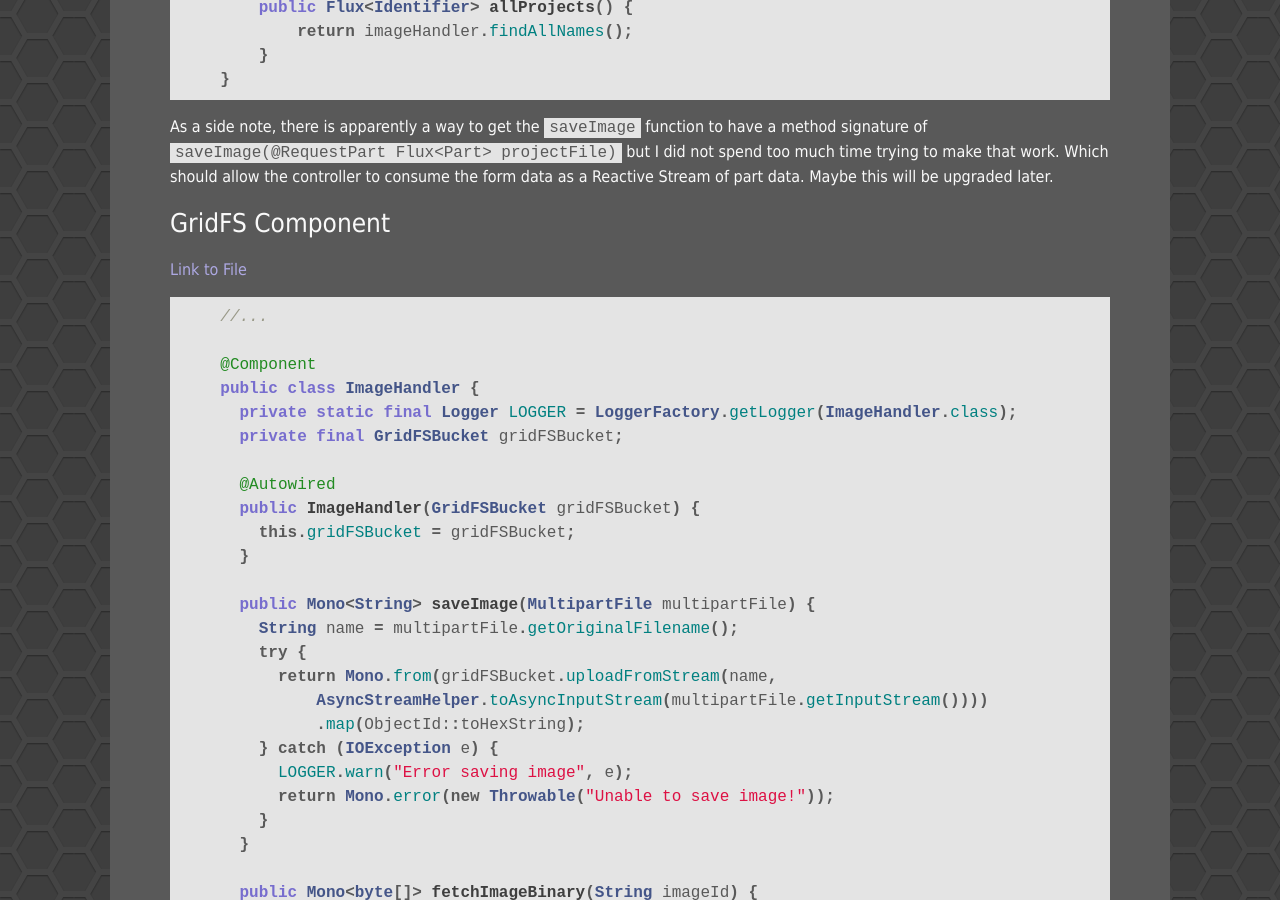
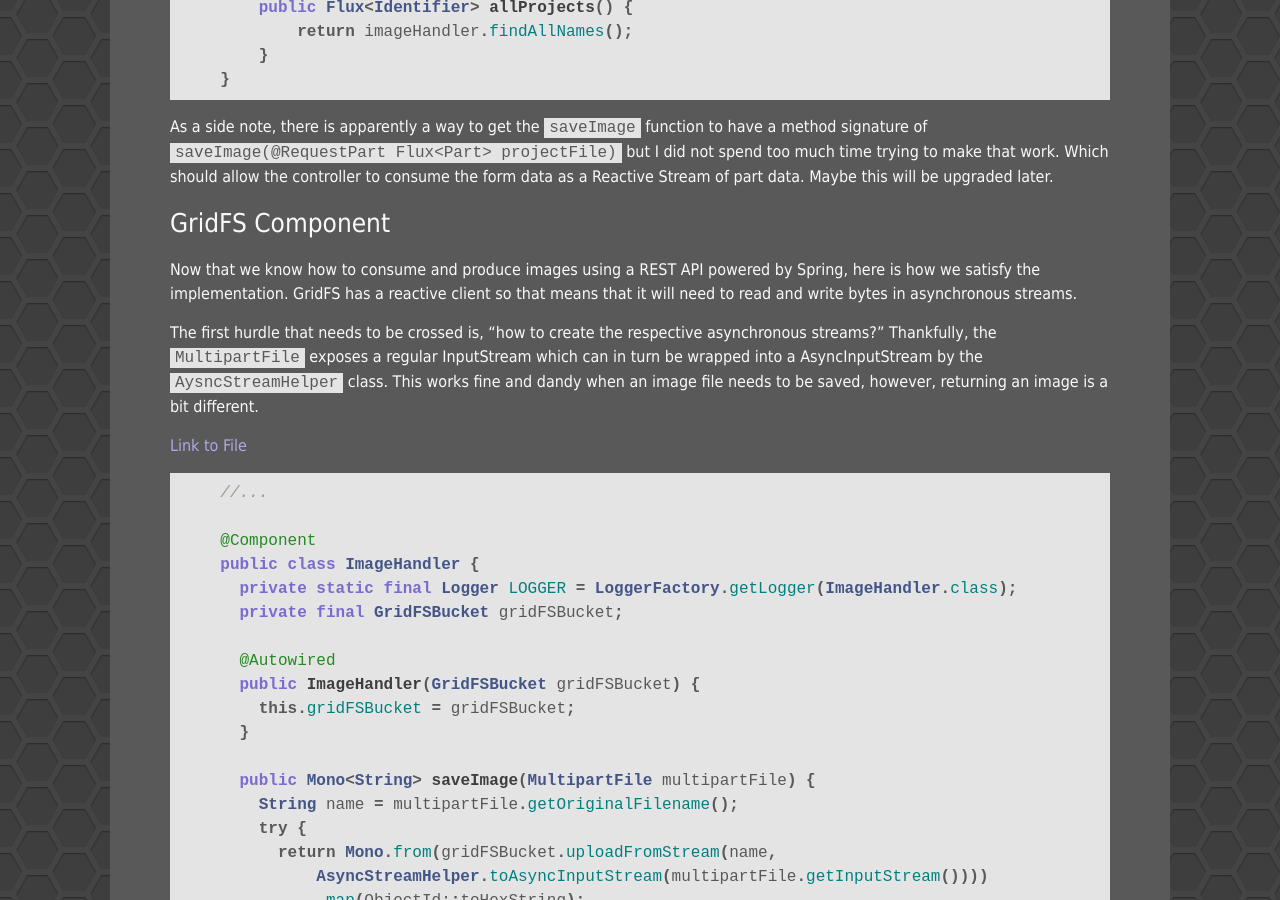
Before and after one commit to Unthrottled/blog, a Jekyll site: the page built from _posts/2017-12-14-Reactive-Mongo-Image-Persistence.md, in a window 1280 px wide and 900 px high, scrolled down 2912 px. Built offline with Jekyll 4.4.1, drawn with Linux system fonts in a browser that asks for light colours.

Commit message:
some words, needs some more

```diff
--- a/_posts/2017-12-14-Reactive-Mongo-Image-Persistence.md
+++ b/_posts/2017-12-14-Reactive-Mongo-Image-Persistence.md
@@ -104,6 +104,16 @@ As a side note, there is apparently a way to get the `saveImage` function to hav
 Which should allow the controller to consume the form data as a Reactive Stream of part data. Maybe this will be upgraded later.
 
 ### GridFS Component
+
+Now that we know how to consume and produce images using a REST API powered by Spring, here is how we satisfy the implementation.
+GridFS has a reactive client so that means that it will need to read and write bytes in asynchronous streams.
+
+The first hurdle that needs to be crossed is, "how to create the respective asynchronous streams?"
+Thankfully, the `MultipartFile` exposes a regular InputStream which can in turn be wrapped into a AsyncInputStream by the `AysncStreamHelper` class.
+This works fine and dandy when an image file needs to be saved, however, returning an image is a bit different.
+
+
+
 
 [Link to File](https://github.com/cyclic-reference/mongo-images/blob/master/web-service/src/main/java/io/acari/images/ImageHandler.java)
 {% highlight java %}
```
